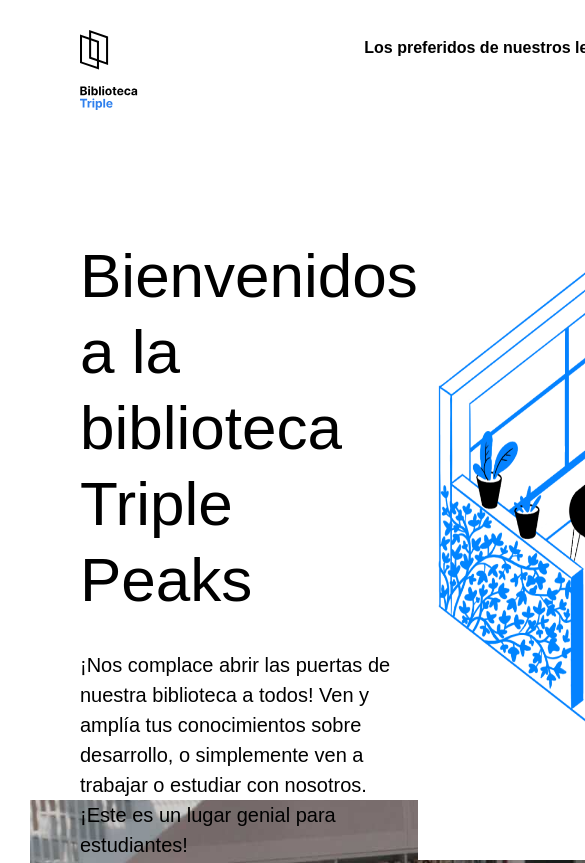
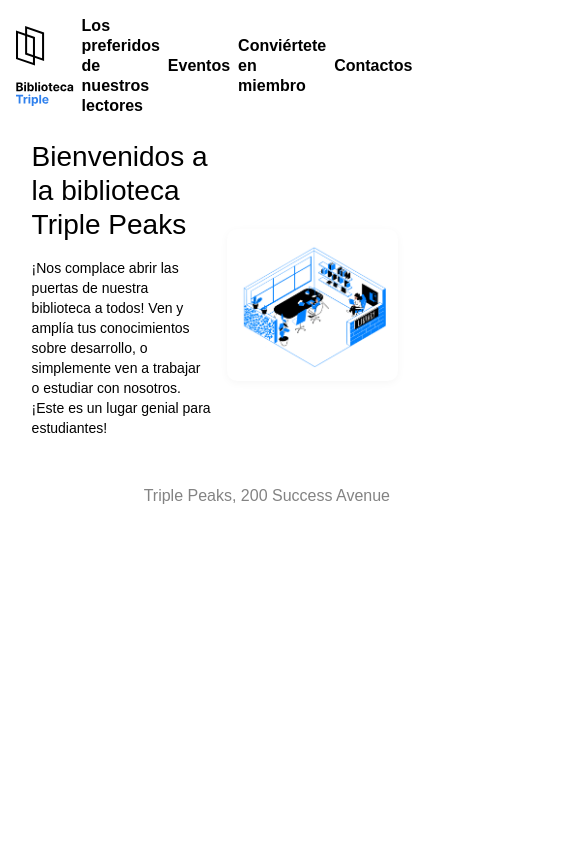
Before and after one commit to dvrdirect/web_project_library_es, a plain HTML site: page index.html in a window 390 px wide. Shown: the top 863 px of the page, 585 px wide, since content can reach past the window. Drawn offline with Linux system fonts and the light colour scheme.

Commit message:
diseño responsivo

```diff
--- a/index.html
+++ b/index.html
@@ -25,28 +25,26 @@
               >
             </li>
             <li>
-              <a class="nav__link">Eventos</a>
+              <a class="nav__link" href="#">Eventos</a>
             </li>
             <li>
-              <a class="nav__link">Conviértete en miembro</a>
+              <a class="nav__link" href="#">Conviértete en miembro</a>
             </li>
             <li>
-              <a class="nav__link">Contactos</a>
+              <a class="nav__link" href="#">Contactos</a>
             </li>
           </ul>
         </nav>
         <div class="header__content">
-          <div>
           <h1 class="header__title">
             Bienvenidos a la biblioteca Triple Peaks
           </h1>
           <p class="header__description">
-              ¡Nos complace abrir las puertas de nuestra biblioteca a todos! Ven
-              y amplía tus conocimientos sobre desarrollo, o simplemente ven a
+            ¡Nos complace abrir las puertas de nuestra biblioteca a todos! Ven y
+            amplía tus conocimientos sobre desarrollo, o simplemente ven a
             trabajar o estudiar con nosotros. ¡Este es un lugar genial para
             estudiantes!
           </p>
-          </div>
           <img
             src="./images/inside_the_library.png"
             alt="Ilustración 'Dentro de la biblioteca'"
--- /dev/null
+++ b/styles/header.css
@@ -0,0 +1,119 @@
+@media (max-width: 1168px) {
+  .header__content {
+    grid-template-columns: 1.1fr 0.9fr;
+    gap: 0 16px;
+    padding: 0 16px;
+  }
+  .header__title {
+    font-size: 40px;
+    line-height: 48px;
+    margin: 48px 0 0 0;
+    max-width: 100%;
+  }
+  .header__description {
+    font-size: 16px;
+    line-height: 24px;
+    margin: 24px 0 0 0;
+    max-width: 100%;
+  }
+  .header__image {
+    max-width: 420px;
+    width: 100%;
+    margin: 24px auto 0 auto;
+  }
+}
+@media (max-width: 600px) {
+  .header {
+    padding: 12px 2vw 64px 2vw;
+    min-height: 320px;
+  }
+  .header__title {
+    font-size: 28px;
+    line-height: 34px;
+    margin: 24px 0 0 0;
+  }
+  .header__description {
+    font-size: 14px;
+    line-height: 20px;
+    margin: 16px 0 32px 0;
+  }
+  .header__image {
+    max-width: 96vw;
+    margin: 12px auto 48px auto;
+    padding: 12px;
+    background: #fff;
+    border-radius: 10px;
+    box-shadow: 0 2px 8px rgba(0, 0, 0, 0.04);
+    display: block;
+    grid-template-columns: 1fr 1fr;
+    grid-template-areas:
+      "header__image header__title"
+      "header__image header__description";
+    background: #fff;
+  }
+}
+/* Header styles (BEM) */
+
+.header {
+  display: flex;
+  flex-direction: column;
+  height: 100vh;
+  min-height: 720px;
+  max-height: 800px;
+  padding: 30px 80px 40px;
+  position: relative;
+  box-sizing: border-box;
+  background: #fff;
+  z-index: 10;
+}
+
+.header__content {
+  display: grid;
+  grid-template-columns: 1fr 1fr;
+  grid-template-areas:
+    "header__title header__image"
+    "header__description header__image";
+  align-items: center;
+  gap: 0 32px;
+}
+
+.header__title {
+  grid-area: header__title;
+  font-size: 62px;
+  line-height: 76px;
+  font-weight: 500;
+  max-width: 635px;
+  margin: 128px 0 0 0;
+}
+
+.header__description {
+  grid-area: header__description;
+  max-width: 515px;
+  font-size: 20px;
+  line-height: 30px;
+  margin: 32px 0 0 0;
+}
+
+.header__image {
+  grid-area: header__image;
+  max-width: 636px;
+}
+
+.header__footer {
+  margin-top: auto;
+  width: 100%;
+  display: flex;
+  align-items: center;
+  justify-content: flex-end;
+  margin: 16px auto 40px auto;
+}
+
+.header__link {
+  color: #2f80ed;
+  text-decoration: none;
+}
+
+.header__address {
+  margin: 0;
+  color: #838383;
+}
--- /dev/null
+++ b/styles/nav.css
@@ -0,0 +1,52 @@
+@media (max-width: 600px) {
+  .nav {
+    flex-direction: column;
+    align-items: flex-start;
+    gap: 8px;
+    grid-template-columns: 1fr 1fr;
+    grid-template-areas:
+      "header__image header__title"
+      "header__image header__description";
+    gap: 4px;
+    margin: 4px 0 0 0;
+  }
+}
+@media (max-width: 1136px) {
+  .nav {
+    flex-direction: row;
+    align-items: center;
+    justify-content: space-between;
+    gap: 8px;
+  }
+  .nav__links {
+    flex-direction: row;
+    align-items: center;
+    gap: 8px;
+    margin: 0;
+  }
+}
+/* Navigation styles (BEM) */
+
+.nav {
+  display: flex;
+  justify-content: space-between;
+}
+
+.nav__logo {
+  height: 80px;
+  width: 58px;
+}
+
+.nav__links {
+  display: flex;
+  column-gap: 20px;
+  list-style-type: none;
+  padding: 0;
+  margin: 8px 0 0;
+}
+
+.nav__link {
+  color: #000000;
+  text-decoration: none;
+  font-weight: bold;
+}
--- /dev/null
+++ b/styles/responsive.css
@@ -0,0 +1,140 @@
+@media (max-width: 600px) {
+  .page {
+    min-width: 100vw;
+    padding: 0 2vw;
+  }
+}
+.page {
+  min-width: 1100px;
+  max-width: 1600px;
+  margin: 0 auto;
+  font-family: arial, sans-serif;
+  font-size: 16px;
+  line-height: 20px;
+}
+/* Responsive and layout styles (BEM) */
+
+.page {
+  min-width: 1100px;
+  max-width: 1600px;
+  margin: 0 auto;
+  font-family: arial, sans-serif;
+  font-size: 16px;
+  line-height: 20px;
+}
+
+@media (max-width: 1168px) {
+  .header__content {
+    grid-template-columns: 1.1fr 0.9fr;
+    gap: 0 16px;
+    padding: 0 16px;
+  }
+  .header__title {
+    font-size: 40px;
+    line-height: 48px;
+    margin: 48px 0 0 0;
+    max-width: 100%;
+  }
+  .header__description {
+    font-size: 16px;
+    line-height: 24px;
+    margin: 24px 0 0 0;
+    max-width: 100%;
+  }
+  .header__image {
+    max-width: 420px;
+    width: 100%;
+    margin: 24px auto 0 auto;
+  }
+}
+@media (max-width: 600px) {
+  .page {
+    min-width: 100vw;
+    padding: 0 2vw;
+  }
+  .header {
+    padding: 12px 2vw 64px 2vw;
+    min-height: 320px;
+  }
+  .header__title {
+    font-size: 28px;
+    line-height: 34px;
+    margin: 24px 0 0 0;
+  }
+  .header__description {
+    font-size: 14px;
+    line-height: 20px;
+    margin: 16px 0 32px 0;
+  }
+  .header__image {
+    max-width: 96vw;
+    margin: 12px auto 48px auto;
+    padding: 12px;
+    background: #fff;
+    border-radius: 10px;
+    box-shadow: 0 2px 8px rgba(0, 0, 0, 0.04);
+    display: block;
+    grid-template-columns: 1fr 1fr;
+    grid-template-areas:
+      "header__image header__title"
+      "header__image header__description";
+    background: #fff;
+  }
+  .nav {
+    flex-direction: column;
+    align-items: flex-start;
+    gap: 8px;
+    grid-template-columns: 1fr 1fr;
+    grid-template-areas:
+      "header__image header__title"
+      "header__image header__description";
+    gap: 4px;
+    margin: 4px 0 0 0;
+  }
+  .staff {
+    padding: 32px 0 40px;
+    margin-top: 32px;
+    background-size: cover;
+    background-position: center;
+  }
+  .staff__title {
+    font-size: 22px;
+    line-height: 28px;
+  }
+  .staff__subtitle {
+    font-size: 12px;
+    line-height: 16px;
+  }
+  .staff__cards {
+    gap: 16px;
+  }
+  .card {
+    width: 98vw;
+    padding: 12px 8px 8px 8px;
+  }
+}
+@media (max-width: 1136px) {
+  .nav {
+    flex-direction: row;
+    align-items: center;
+    justify-content: space-between;
+    gap: 8px;
+  }
+  .nav__links {
+    flex-direction: row;
+    align-items: center;
+    gap: 8px;
+    margin: 0;
+  }
+  .header__image {
+    max-width: 90vw;
+    width: 100%;
+    height: auto;
+    display: block;
+    margin: 24px auto 0 auto;
+    object-fit: contain;
+  }
+  .staff {
+    margin-top: 64px;
+  }
+}
--- /dev/null
+++ b/styles/staff.css
@@ -0,0 +1,105 @@
+@media (max-width: 600px) {
+  .staff {
+    padding: 32px 0 40px;
+    margin-top: 32px;
+    background-size: cover;
+    background-position: center;
+  }
+  .staff__title {
+    font-size: 22px;
+    line-height: 28px;
+  }
+  .staff__subtitle {
+    font-size: 12px;
+    line-height: 16px;
+  }
+  .staff__cards {
+    gap: 16px;
+  }
+  .card {
+    width: 98vw;
+    padding: 12px 8px 8px 8px;
+  }
+}
+@media (max-width: 1136px) {
+  .staff {
+    margin-top: 64px;
+  }
+}
+/* Staff section styles (BEM) */
+
+.staff {
+  background-image: url("../images/staff_picks_background.jpg");
+  background-size: 1500px 1270px;
+  background-position: 30px -50px;
+  background-repeat: no-repeat;
+  padding: 100px 0 140px;
+  min-height: 50vh;
+}
+
+.staff__title {
+  text-align: center;
+  font-size: 44px;
+  line-height: 52px;
+  font-weight: 400;
+  margin: 0 0 24px;
+  color: #ffffff;
+}
+
+.staff__subtitle {
+  text-align: center;
+  font-size: 20px;
+  line-height: 30px;
+  font-weight: 400;
+  margin: 0;
+  color: #ffffff;
+}
+
+.staff__cards {
+  display: flex;
+  justify-content: space-between;
+  flex-wrap: wrap;
+  max-width: 760px;
+  margin: 0 auto;
+  gap: 40px;
+  padding-left: 0;
+}
+
+.card {
+  background-color: #fff;
+  border-radius: 6px;
+  padding: 32px 40px 20px 32px;
+  box-sizing: border-box;
+  height: 420px;
+  width: 360px;
+  list-style-type: none;
+}
+
+.card__content {
+  width: 100%;
+  height: 100%;
+  display: flex;
+  flex-direction: column;
+}
+
+.card__title {
+  font-size: 20px;
+  line-height: 30px;
+  font-weight: 700;
+  margin: 0;
+}
+
+.card__text {
+  margin: 20px 0 0;
+  font-size: 14px;
+  line-height: 24px;
+  overflow: hidden;
+}
+
+.card__footer {
+  margin: 0;
+  font-size: 14px;
+  line-height: 20px;
+  color: #838383;
+  margin-top: auto;
+}
--- a/styles/style.css
+++ b/styles/style.css
@@ -1,160 +1,4 @@
-.page {
-  min-width: 1100px;
-  max-width: 1600px;
-  margin: 0 auto;
-  font-family: arial, sans-serif;
-  font-size: 16px;
-  line-height: 20px;
-}
-
-.header {
-  display: flex;
-  flex-direction: column;
-  height: 100vh;
-  min-height: 720px;
-  max-height: 800px;
-  padding: 30px 80px 40px;
-  position: relative;
-  box-sizing: border-box;
-}
-
-.nav {
-  display: flex;
-  justify-content: space-between;
-}
-
-.nav__logo {
-  height: 80px;
-  width: 58px;
-}
-
-.nav__links {
-  display: flex;
-  column-gap: 20px;
-  list-style-type: none;
-  padding: 0;
-  margin: 8px 0 0;
-}
-
-.nav__link {
-  color: #000000;
-  text-decoration: none;
-  font-weight: bold;
-}
-
-.header__content {
-  display: flex;
-  justify-content: space-between;
-}
-
-.header__title {
-  font-size: 62px;
-  line-height: 76px;
-  font-weight: 500;
-  max-width: 635px;
-  margin: 128px 0 0 0;
-}
-
-.header__description {
-  max-width: 515px;
-  font-size: 20px;
-  line-height: 30px;
-  margin: 32px 0 0 0;
-}
-
-.header__image {
-  max-width: 636px;
-}
-
-.header__footer {
-  margin-top: auto;
-  width: 100%;
-  display: flex;
-  align-items: center;
-  justify-content: flex-end;
-  box-sizing: border-box;
-}
-
-.header__link {
-  color: #2f80ed;
-  text-decoration: none;
-}
-
-.header__address {
-  margin: 0;
-  color: #838383;
-}
-.staff {
-  background-image: url("../images/staff_picks_background.jpg");
-  background-size: 1500px 1270px;
-  background-position: 30px -50px;
-  background-repeat: no-repeat;
-  padding: 100px 0 140px;
-}
-
-.staff__title {
-  text-align: center;
-  font-size: 44px;
-  line-height: 52px;
-  font-weight: 400;
-  margin: 0 0 24px;
-  color: #ffffff;
-}
-
-.staff__subtitle {
-  text-align: center;
-  font-size: 20px;
-  line-height: 30px;
-  font-weight: 400;
-  margin: 0;
-  color: #ffffff;
-}
-
-.staff__cards {
-  display: flex;
-  justify-content: space-between;
-  flex-wrap: wrap;
-  max-width: 760px;
-  margin: 0 auto;
-  gap: 40px;
-  padding-left: 0;
-}
-
-.card {
-  background-color: #fff;
-  border-radius: 6px;
-  padding: 32px 40px 20px 32px;
-  box-sizing: border-box;
-  height: 420px;
-  width: 360px;
-  list-style-type: none;
-}
-
-.card__content {
-  width: 100%;
-  height: 100%;
-  display: flex;
-  flex-direction: column;
-}
-
-.card__title {
-  font-size: 20px;
-  line-height: 30px;
-  font-weight: 700;
-  margin: 0;
-}
-
-.card__text {
-  margin: 20px 0 0;
-  font-size: 14px;
-  line-height: 24px;
-  overflow: hidden;
-}
-
-.card__footer {
-  margin: 0;
-  font-size: 14px;
-  line-height: 20px;
-  color: #838383;
-  margin-top: auto;
-}
+@import url("./header.css");
+@import url("./nav.css");
+@import url("./staff.css");
+@import url("./responsive.css");
```
Lines whose indentation alone changed are shown as unchanged.
